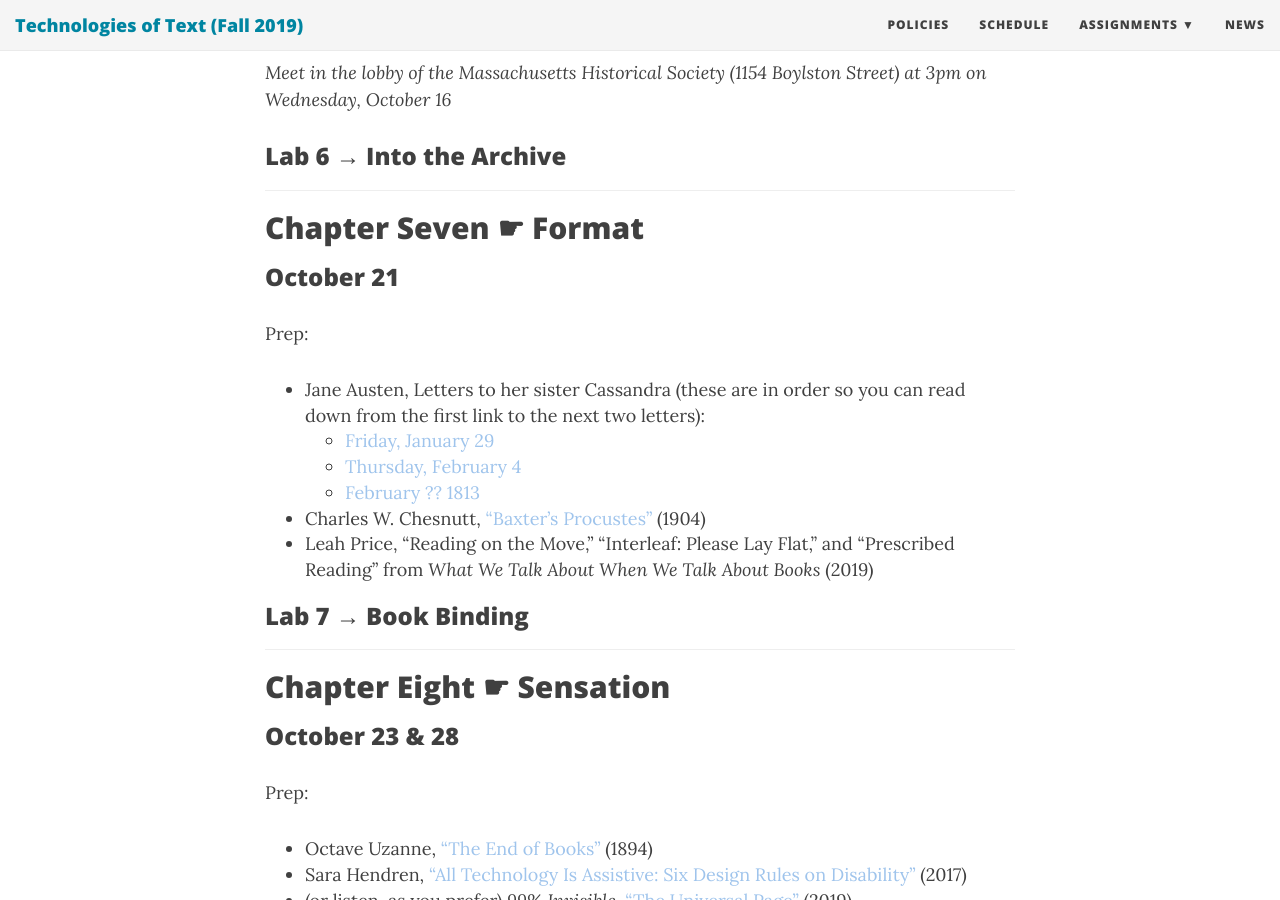
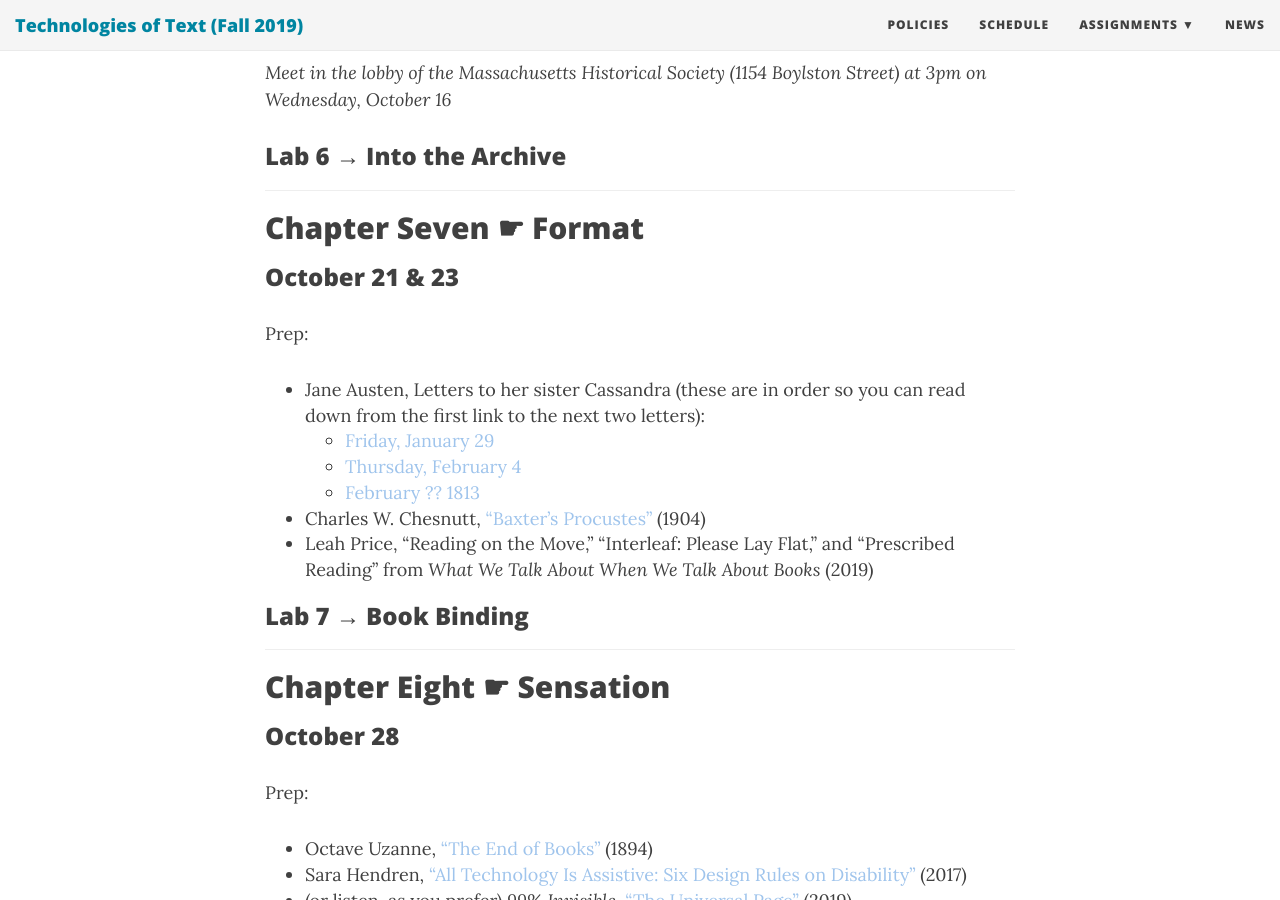
Before and after one commit to rccordell/f19tot, a Jekyll site: the page built from schedule.md, in a window 1280 px wide and 900 px high, scrolled down 4010 px. Built offline with Jekyll 4.4.1, drawn with Linux system fonts in a browser that asks for light colours; nearby versions of some CDN libraries; some web fonts are replaced; part of the change alters nothing that is shown.

```diff
--- a/schedule.md
+++ b/schedule.md
@@ -132,7 +132,7 @@ Prep:
 
 ## Chapter Seven &#9755; Format
 
-### October 21
+### October 21 & 23
 
 Prep:
 
@@ -150,7 +150,7 @@ Prep:
 
 ## Chapter Eight &#9755; Sensation
 
-### October 23 & 28
+### October 28
 
 Prep:
 
```
